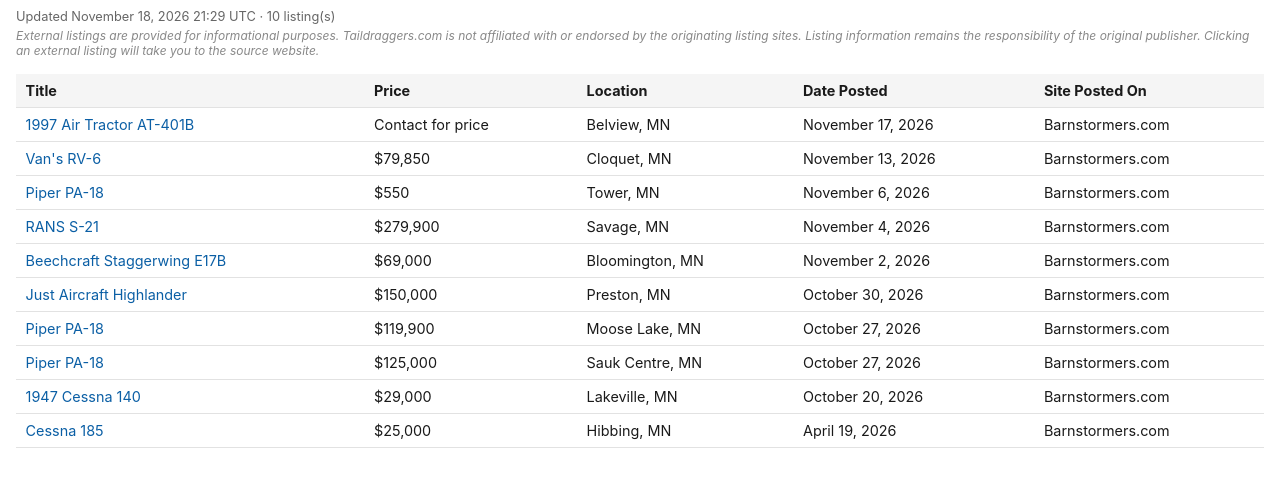
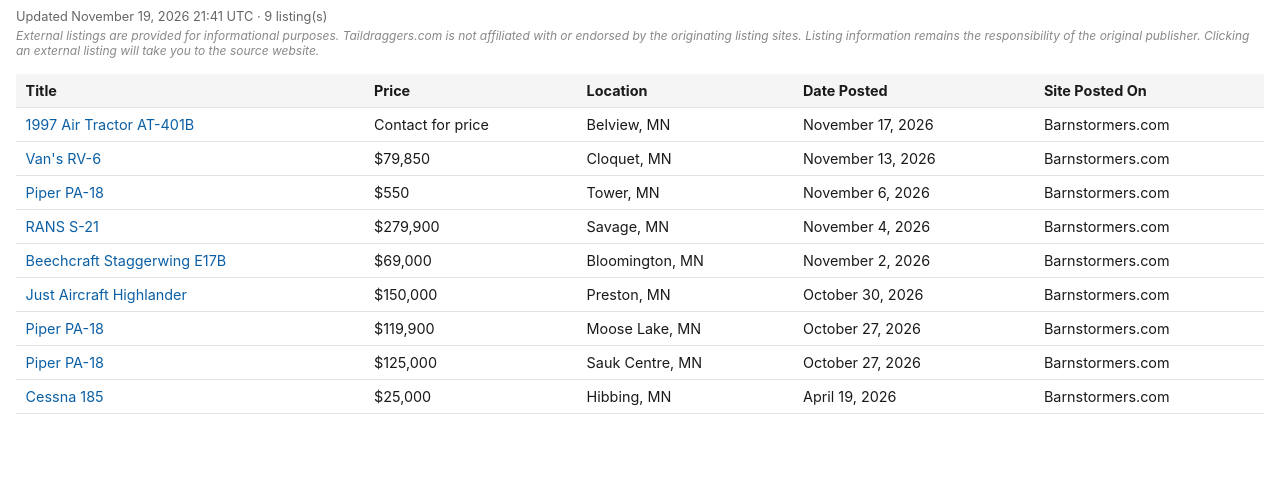
Before and after one commit to taildraggers/minnesota, a plain HTML site: page docs/index.html in a window 1280 px wide. Shown: the part 43-530 px from the top of the page. Drawn offline with Linux system fonts and the light colour scheme.

Commit message:
Update Minnesota listings (2026-11-19)

```diff
--- a/docs/index.html
+++ b/docs/index.html
@@ -58,7 +58,7 @@
 </head>
 <body>
   <h1>Taildragger Ads in Minnesota</h1>
-  <div class="updated">Updated November 18, 2026 21:29 UTC &middot; 10 listing(s)</div>
+  <div class="updated">Updated November 19, 2026 21:41 UTC &middot; 9 listing(s)</div>
   <div class="disclaimer">External listings are provided for informational purposes. Taildraggers.com is not affiliated with or endorsed by the originating listing sites. Listing information remains the responsibility of the original publisher. Clicking an external listing will take you to the source website.</div>
   <table>
     <thead>
@@ -73,7 +73,6 @@
         <tr><td><a href="https://www.barnstormers.com/classified-2064624-JUST-AIRCRAFT-HIGHLANDER-XL.html" target="_blank" rel="noopener noreferrer">Just Aircraft Highlander</a></td><td>$150,000</td><td>Preston, MN</td><td>October 30, 2026</td><td>Barnstormers.com</td></tr>
         <tr><td><a href="https://www.barnstormers.com/classified-2057379-Piper-PA-18-105-SPECIAL.html" target="_blank" rel="noopener noreferrer">Piper PA-18</a></td><td>$119,900</td><td>Moose Lake, MN</td><td>October 27, 2026</td><td>Barnstormers.com</td></tr>
         <tr><td><a href="https://www.barnstormers.com/classified-2080323-Piper-PA18-150.html" target="_blank" rel="noopener noreferrer">Piper PA-18</a></td><td>$125,000</td><td>Sauk Centre, MN</td><td>October 27, 2026</td><td>Barnstormers.com</td></tr>
-        <tr><td><a href="https://www.barnstormers.com/classified-2071746-Cessna-140-1947.html" target="_blank" rel="noopener noreferrer">1947 Cessna 140</a></td><td>$29,000</td><td>Lakeville, MN</td><td>October 20, 2026</td><td>Barnstormers.com</td></tr>
         <tr><td><a href="https://www.barnstormers.com/classified-2020006-Edo-3500-amphibs-185-rigging.html" target="_blank" rel="noopener noreferrer">Cessna 185</a></td><td>$25,000</td><td>Hibbing, MN</td><td>April 19, 2026</td><td>Barnstormers.com</td></tr>
     </tbody>
   </table>
```
